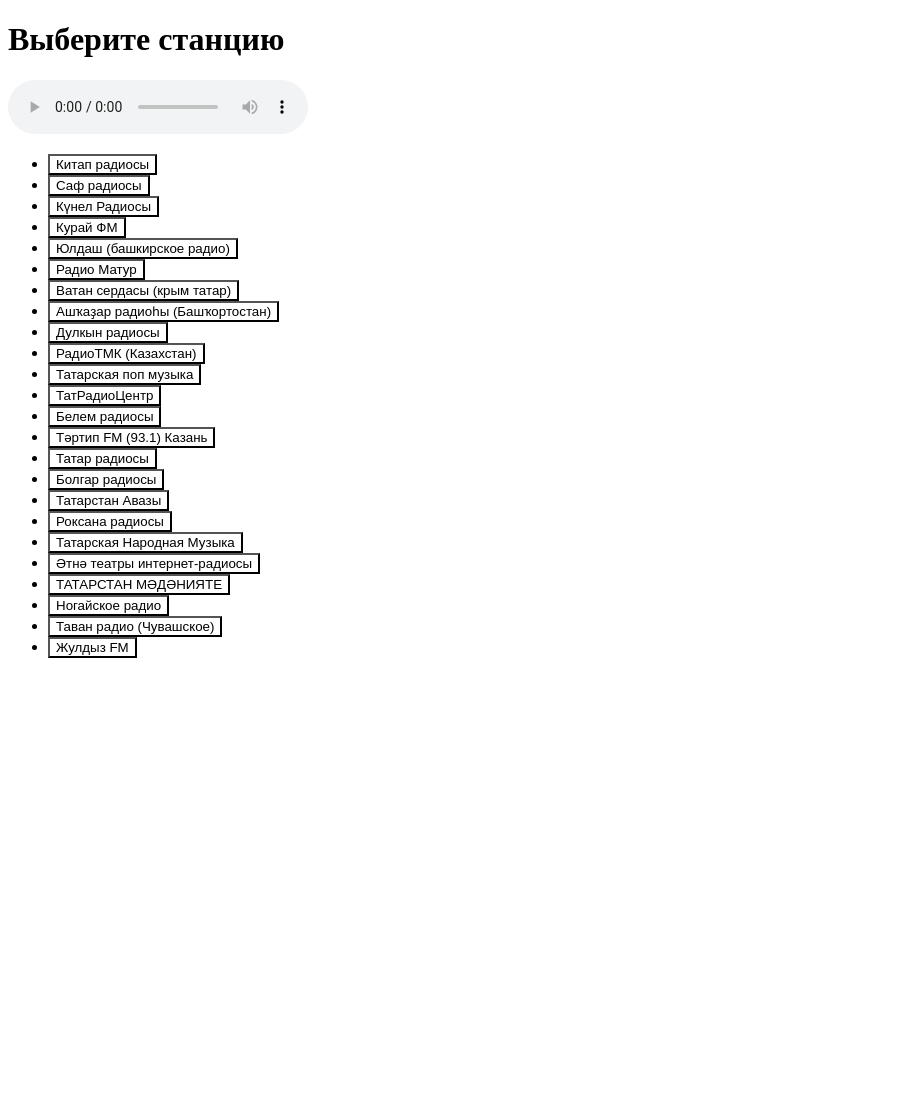
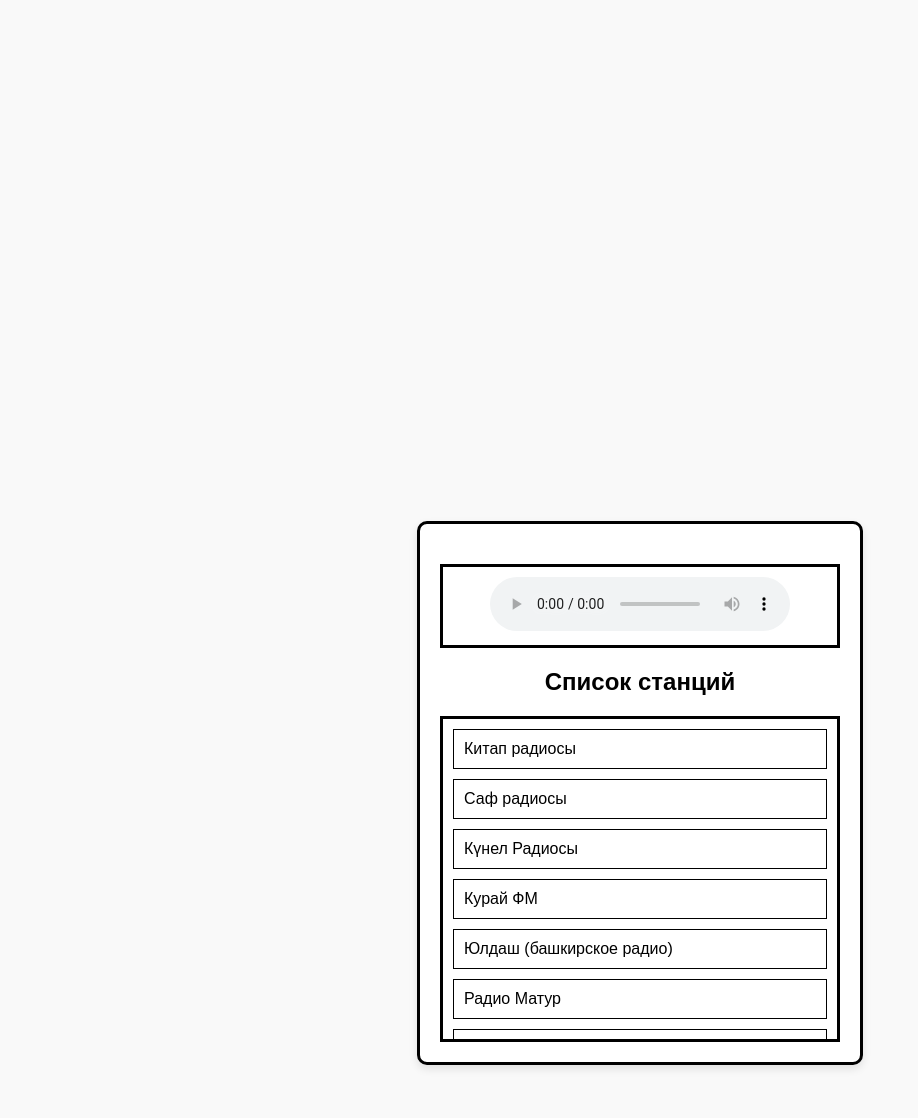
Before and after one commit to kaefik/AtRadioPC, a Flask app: page / in a window 1280 px wide. Shown: the top 1118 px of the page, without its empty margins (0-918 px from the left). Run offline with Flask 3, Linux system fonts and the light colour scheme.

Commit message:
fix  интерфейс

```diff
--- a/radio_app.py
+++ b/radio_app.py
@@ -1,5 +1,4 @@
 from flask import Flask, render_template, request, redirect, url_for
-
 import json
 import os
 
@@ -67,7 +66,5 @@
 
     return render_template("index.html", stations=radio_stations, last_station=last_station)
 
-
-
 if __name__ == "__main__":
     app.run(debug=True)
--- a/templates/index.html
+++ b/templates/index.html
@@ -4,9 +4,79 @@
     <meta charset="UTF-8">
     <meta name="viewport" content="width=device-width, initial-scale=1.0">
     <title>Радио</title>
+    <style>
+        body {
+            font-family: Arial, sans-serif;
+            margin: 0;
+            padding: 0;
+            display: flex;
+            justify-content: center;
+            align-items: center;
+            min-height: 100vh;
+            background-color: #f9f9f9;
+        }
+
+        .container {
+            width: 400px;
+            border: 3px solid black;
+            border-radius: 10px;
+            padding: 20px;
+            background-color: white;
+            box-shadow: 0 4px 8px rgba(0, 0, 0, 0.1);
+        }
+
+        .header {
+            font-size: 1.5em;
+            text-align: center;
+            margin-bottom: 20px;
+            font-weight: bold;
+        }
+
+        .player {
+            border: 3px solid black;
+            padding: 10px;
+            text-align: center;
+            margin-bottom: 20px;
+        }
+
+        .station-list {
+            border: 3px solid black;
+            padding: 10px;
+            max-height: 300px;
+            overflow-y: auto;
+        }
+
+        .station-list ul {
+            list-style-type: none;
+            padding: 0;
+            margin: 0;
+        }
+
+        .station-list li {
+            margin-bottom: 10px;
+        }
+
+        .station-list button {
+            width: 100%;
+            padding: 10px;
+            border: 1px solid black;
+            background-color: white;
+            cursor: pointer;
+            text-align: left;
+            font-size: 1em;
+        }
+
+        .station-list button.active {
+            background-color: green;
+            color: white;
+        }
+    </style>
 </head>
 <body>
-    <h1>{{ last_station.name if last_station else "Выберите станцию" }}</h1>
+    <div class="container">
+        <div class="header">{{ last_station.name if last_station else '' }}</div>
+        <div class="player">
+
 
             <!-- Аудио проигрыватель -->
             {% if last_station %}
@@ -19,13 +89,16 @@
                 Ваш браузер не поддерживает воспроизведение аудио.
             </audio>
             {% endif %}
+        </div>
 
+        <div class="header">Список станций</div>
+        <div class="station-list">
             <form method="POST">
                 <ul>
                     {% for station in stations %}
                     <li>
                         <button type="submit" name="station_name" value="{{ station.name }}"
-                        style="background-color: {% if last_station and last_station.name == station.name %}green{% else %}white{% endif %}">
+                                class="{% if last_station and last_station.name == station.name %}active{% endif %}">
                             {{ station.name }}
                         </button>
                         <input type="hidden" name="station_url_{{ station.name }}" value="{{ station.url }}">
@@ -33,5 +106,7 @@
                     {% endfor %}
                 </ul>
             </form>
+        </div>
+    </div>
 </body>
 </html>
```
Lines whose indentation alone changed are shown as unchanged.
